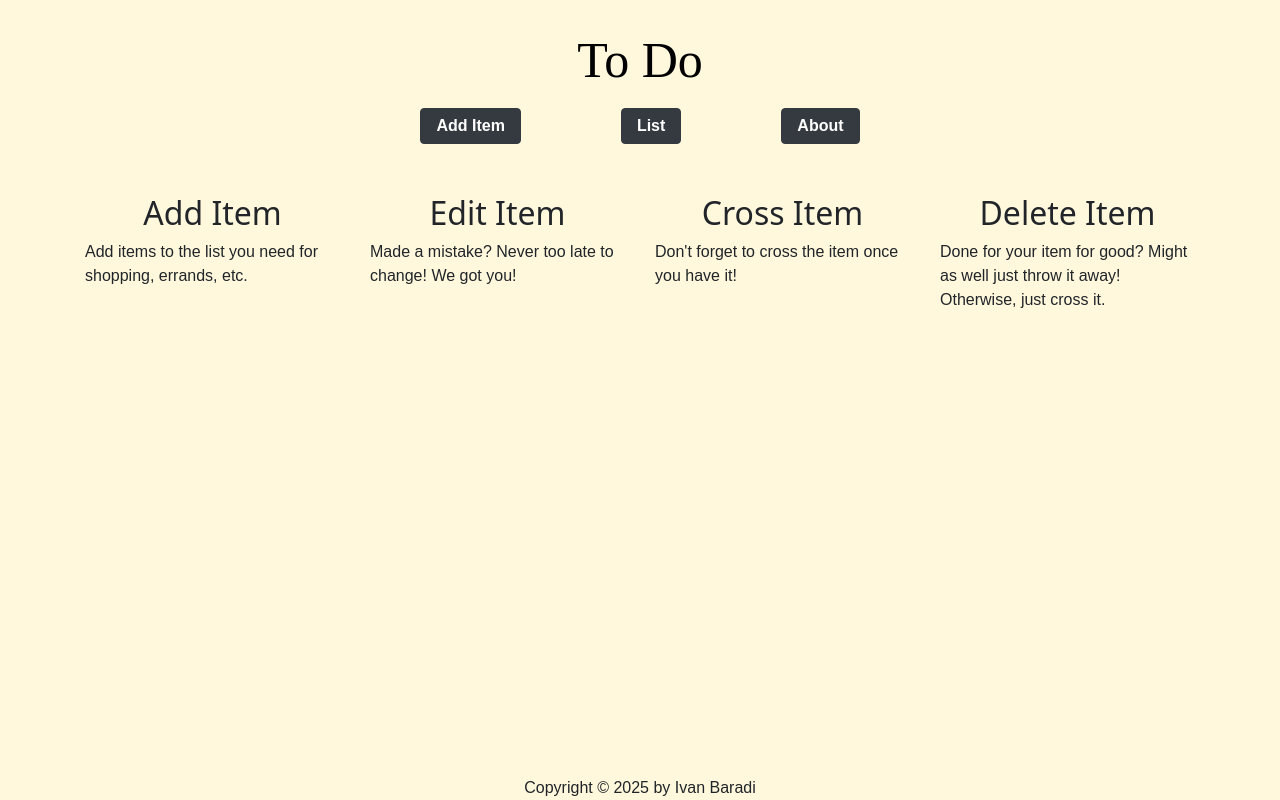
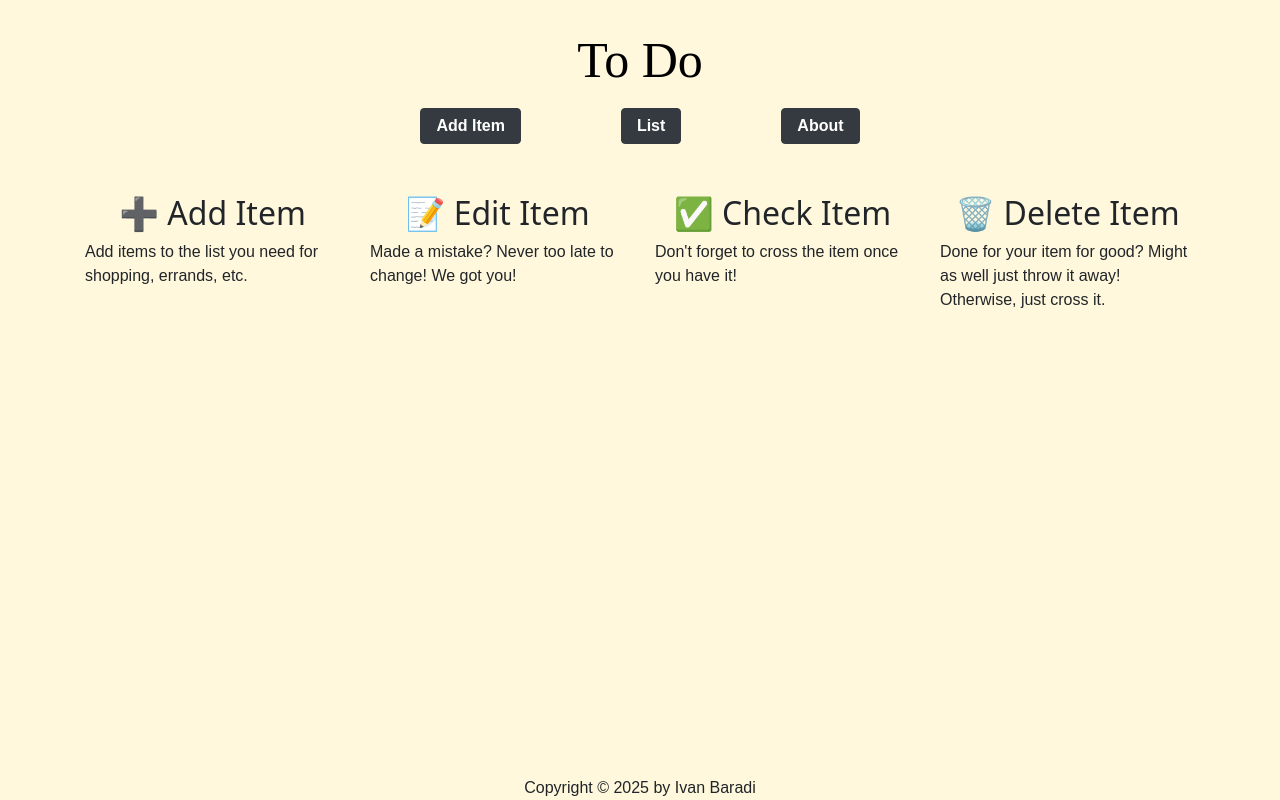
Before and after one commit to ivanbaradi/to-do, a React (Create React App) app: page / in a window 1280 px wide. Built offline with nearby package versions, Linux system fonts and the light colour scheme; a web font is replaced by a local one.

Commit message:
added emojis next to header text

```diff
--- a/src/pages/Home.jsx
+++ b/src/pages/Home.jsx
@@ -43,19 +43,19 @@ function Home(){
             <div className="container">
                 <div className="row">
                     <div className="col-12 col-md-6 col-lg-3" style={onMobile ? card_mobile : (onTablet ? card_tablet : card)}>
-                        <h2 style={header}>Add Item</h2>
+                        <h2 style={header}>➕ Add Item</h2>
                         <p style={onMobile ? desc_mobile : desc}>Add items to the list you need for shopping, errands, etc.</p>
                     </div>
                     <div className="col-12 col-md-6 col-lg-3" style={onMobile ? card_mobile : (onTablet ? card_tablet : card)}>
-                        <h2 style={header}>Edit Item</h2>
+                        <h2 style={header}>📝 Edit Item</h2>
                         <p style={onMobile ? desc_mobile : desc}>Made a mistake? Never too late to change! We got you!</p>
                     </div>
                     <div className="col-12 col-md-6 col-lg-3" style={onMobile ? card_mobile : card}>
-                        <h2 style={header}>Cross Item</h2>
+                        <h2 style={header}>✅ Check Item</h2>
                         <p style={onMobile ? desc_mobile : desc}>Don't forget to cross the item once you have it!</p>
                     </div>
                     <div className="col-12 col-md-6 col-lg-3" style={onMobile ? card_mobile : card}>
-                        <h2 style={header}>Delete Item</h2>
+                        <h2 style={header}>🗑️ Delete Item</h2>
                         <p style={onMobile ? desc_mobile : desc}>Done for your item for good? Might as well just throw it away! Otherwise, just cross it.</p>
                     </div>
                 </div>
```
